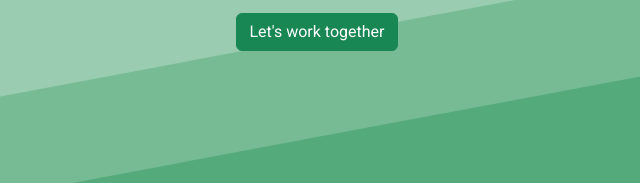
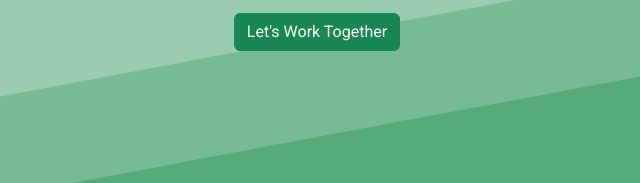
Before and after one commit to Joshjames123/zuitt--simple-web-portfolio, a plain HTML site: page index.html in a window 1280 px wide. Shown: the part 493-676 px from the top of the page, 323-963 px from the left. Drawn offline with nearby package versions, Linux system fonts and the light colour scheme.

Commit message:
HTML CSS Web Portfolio

```diff
--- a/index.html
+++ b/index.html
@@ -40,7 +40,7 @@
 			<img src="./images/img.jpg" class="img-fluid" />
 
 			<!-- This part is create a hyperlink and set the email auto to send mail -->
-			<a href="mailto:sample@gmail.com" class="btn btn-success mt-3">Let's work together</a>
+			<a href="mailto:sample@gmail.com" class="btn btn-success mt-3">Let's Work Together</a>
 		</section>
 	</div>
 
```
